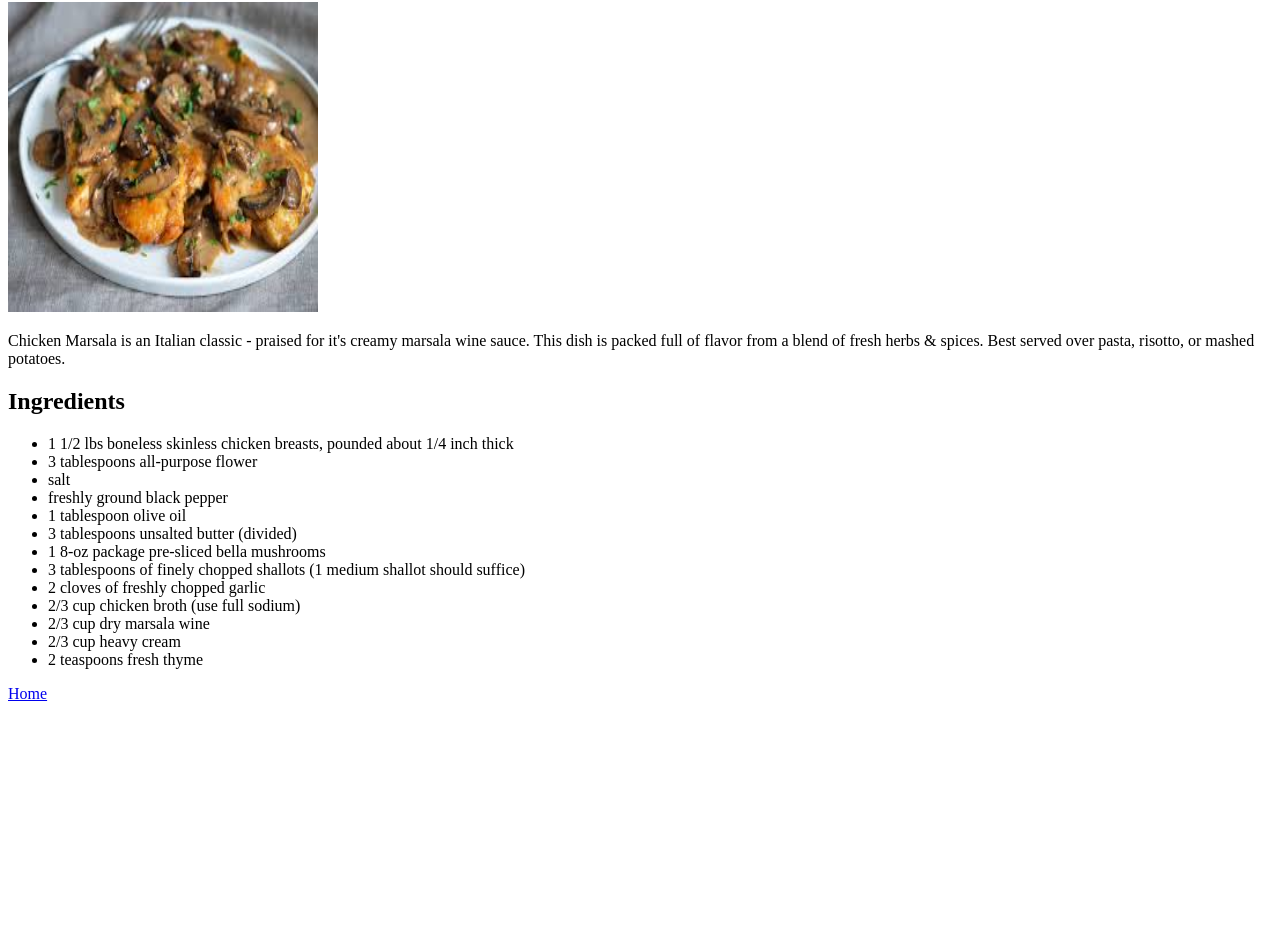
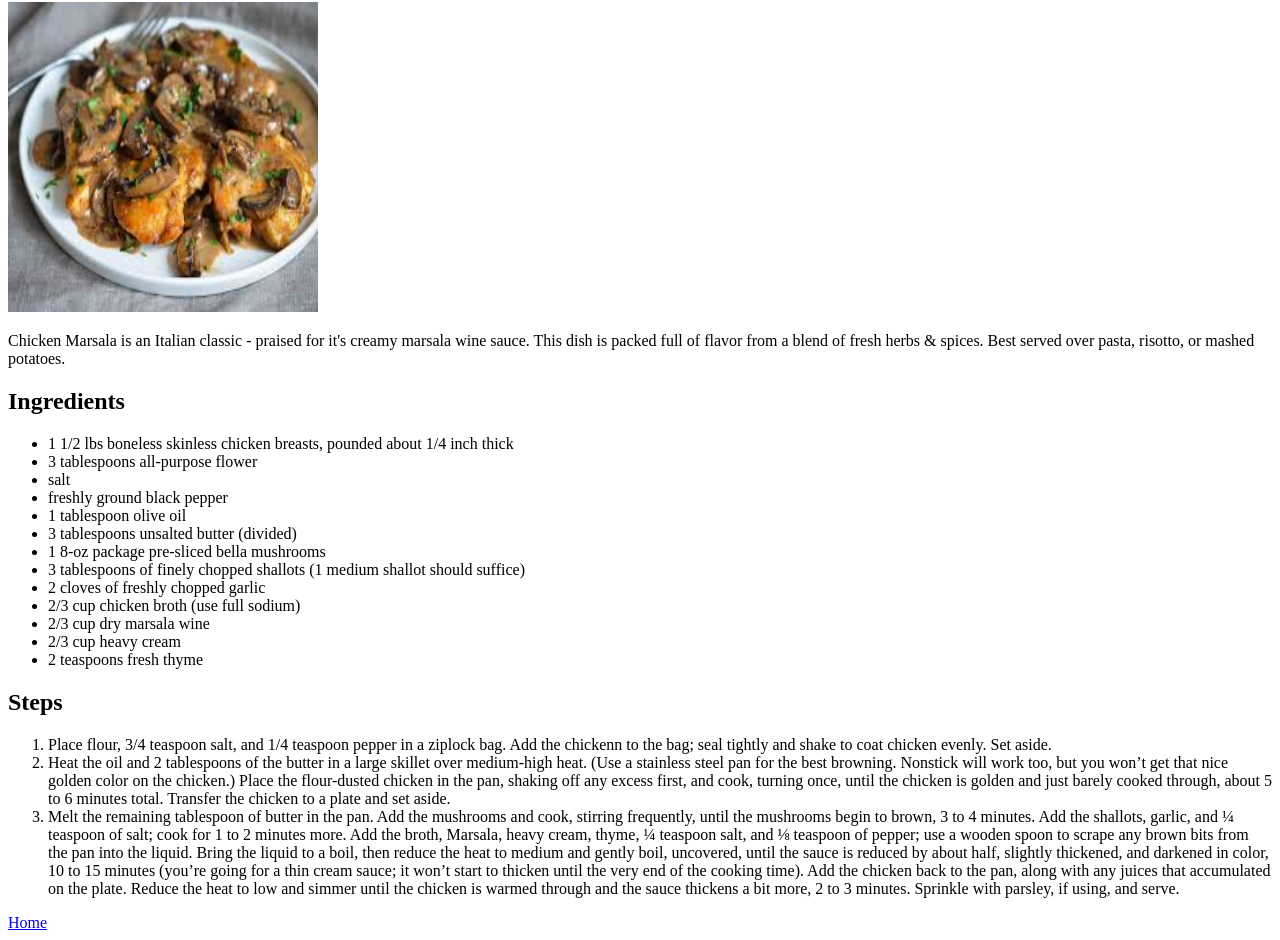
Before and after one commit to JakeMakesMedia/odin-recipes, a plain HTML site: page recipes/chicken-marsala.html in a window 1280 px wide. Shown: the part 78-1018 px from the top of the page. Before the commit the page ends 800 px from the top, so only its background shows below. Drawn offline with Linux system fonts and the light colour scheme.

Commit message:
corrected html link in index.html, completed chicken-marsala.html (added unordered ingredient list and ordered recipe)

```diff
--- a/recipes/chicken-marsala.html
+++ b/recipes/chicken-marsala.html
@@ -26,8 +26,15 @@
         <li>2/3 cup heavy cream</li>
         <li>2 teaspoons fresh thyme</li>
     </ul>
+    <div></div>
+    <H2>Steps</H2>
+    <ol>
+        <li>Place flour, 3/4 teaspoon salt, and 1/4 teaspoon pepper in a ziplock bag. Add the chickenn to the bag; seal tightly and shake to coat chicken evenly. Set aside.</li>
+        <li>Heat the oil and 2 tablespoons of the butter in a large skillet over medium-high heat. (Use a stainless steel pan for the best browning. Nonstick will work too, but you won’t get that nice golden color on the chicken.) Place the flour-dusted chicken in the pan, shaking off any excess first, and cook, turning once, until the chicken is golden and just barely cooked through, about 5 to 6 minutes total. Transfer the chicken to a plate and set aside.</li>
+        <li>Melt the remaining tablespoon of butter in the pan. Add the mushrooms and cook, stirring frequently, until the mushrooms begin to brown, 3 to 4 minutes. Add the shallots, garlic, and ¼ teaspoon of salt; cook for 1 to 2 minutes more. Add the broth, Marsala, heavy cream, thyme, ¼ teaspoon salt, and ⅛ teaspoon of pepper; use a wooden spoon to scrape any brown bits from the pan into the liquid. Bring the liquid to a boil, then reduce the heat to medium and gently boil, uncovered, until the sauce is reduced by about half, slightly thickened, and darkened in color, 10 to 15 minutes (you’re going for a thin cream sauce; it won’t start to thicken until the very end of the cooking time). Add the chicken back to the pan, along with any juices that accumulated on the plate. Reduce the heat to low and simmer until the chicken is warmed through and the sauce thickens a bit more, 2 to 3 minutes. Sprinkle with parsley, if using, and serve.</li>
+    </ol>
+    <div></div>
 
-    <div></div>
     <a href="../index.html">
 
 
```
Also changed, not shown: index.html (+0 -1 lines).
